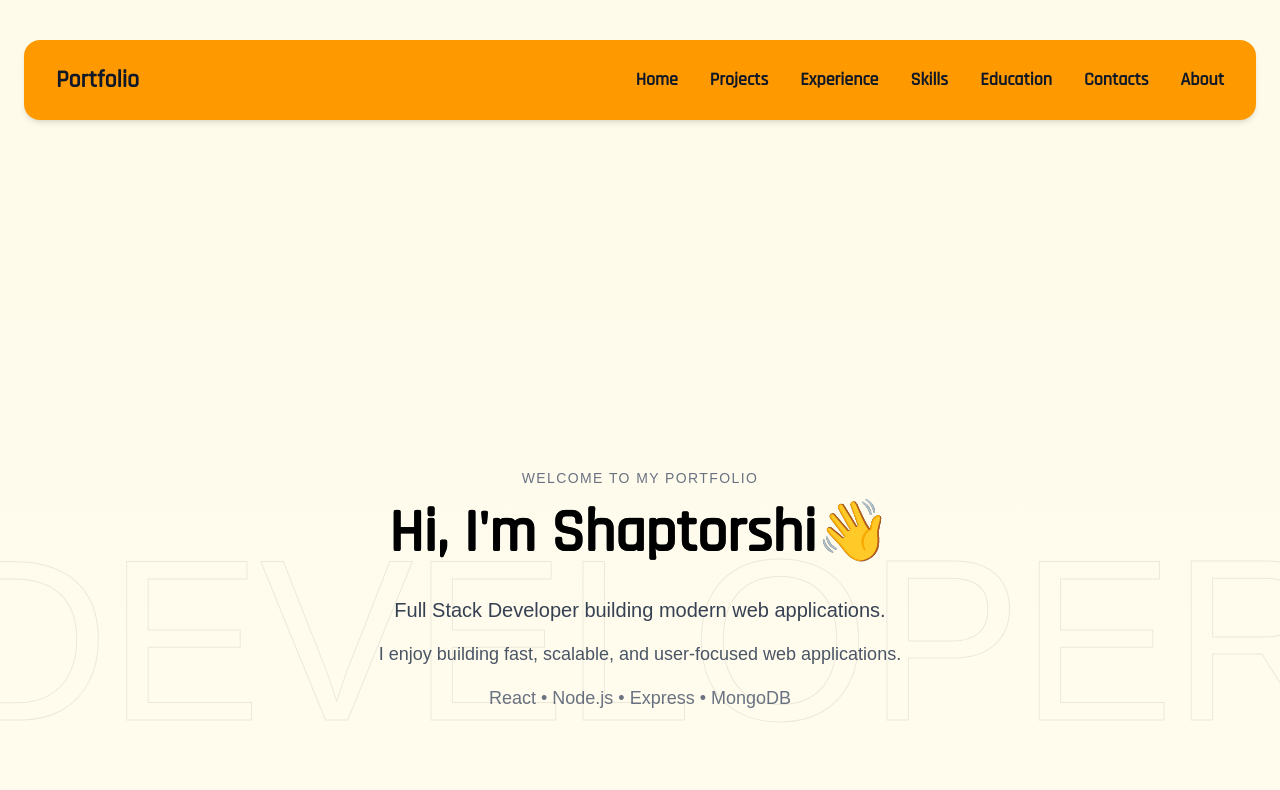
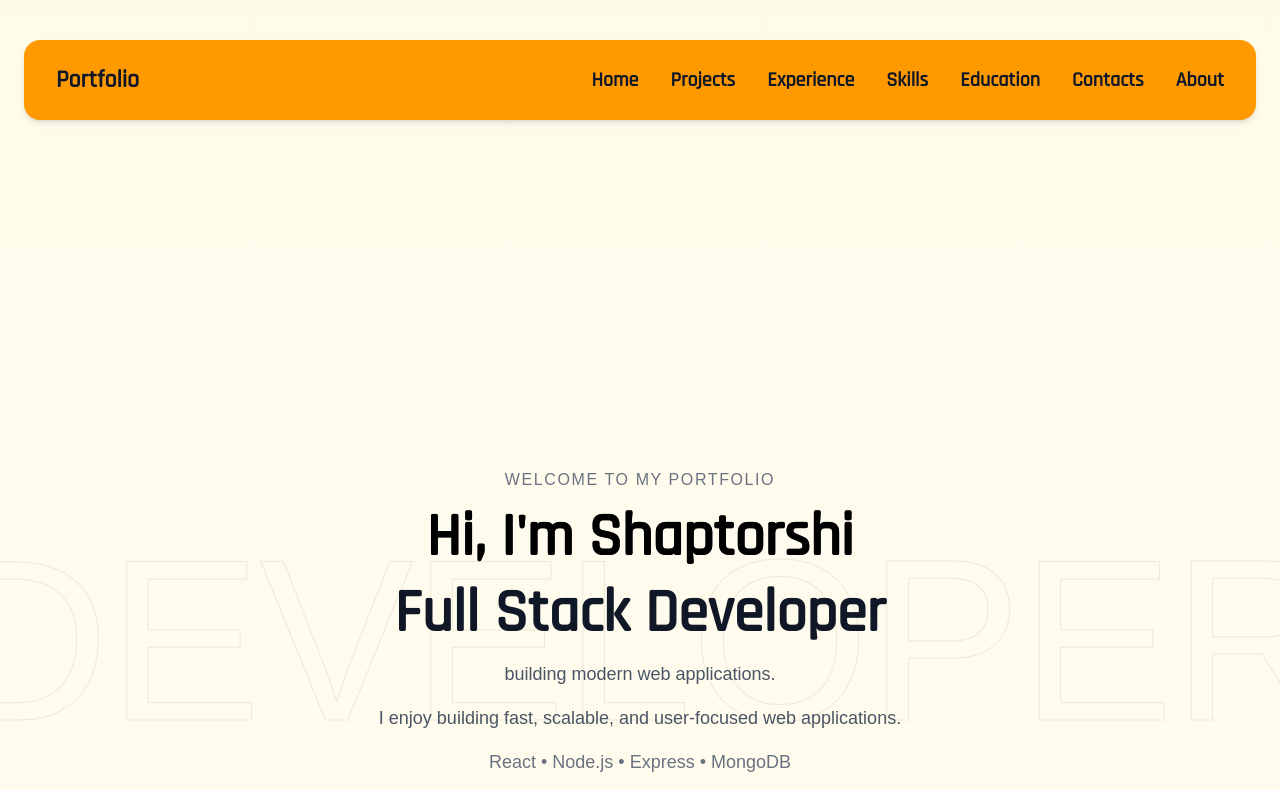
Before and after one commit to Shaptorshi/Portfolio, a React (Vite) app: page / in a window 1280 px wide. Shown: the top 790 px of the page. Built offline with nearby package versions, Linux system fonts and the light colour scheme; a web font is replaced by a local one.

Commit message:
Hero Section Changes

```diff
--- a/src/components/hero.jsx
+++ b/src/components/hero.jsx
@@ -6,10 +6,10 @@ const hero = () => {
     <motion.section className="text-center py-55 px-6 overflow-hidden" initial={{ opacity: 0, y: 40 }} animate={{ opacity: 1, y: 0 }} transition={{ duration: 0.8 }}>
       <div className='cascadia absolute text-[18vw] left-1/2 -translate-x-1/2 bg-outline select-none pointer-events-none z-0 max-w-580'>DEVELOPER</div>
       <div className='z-10'>
-        <p className='cascadia text-sm text-gray-500 tracking-widest uppercase'>Welcome to my portfolio</p>
-        <h1 className='samurai-font mt-4 text-6xl font-bold bg-linear-to-r from-gray-900 to-gray-600 bg-clip-text'>Hi, I'm Shaptorshi👋</h1>
+        <p className='cascadia text-md text-gray-500 tracking-widest uppercase'>Welcome to my portfolio</p>
+        <h1 className='samurai-font mt-4 text-6xl font-bold bg-linear-to-r from-gray-900 to-gray-600 bg-clip-text'>Hi, I'm Shaptorshi</h1>
 
-        <p className='cascadia mt-8 text-xl text-gray-700'>Full Stack Developer building modern web applications.</p>
+        <h2 className='samurai-font mt-4 text-6xl font-semibold text-gray-900'>Full Stack Developer </h2><p className='cascadia mt-4 text-lg font-semibold text-gray-600'>building modern web applications.</p>
         <p className='cascadia mt-4 text-lg text-gray-600'>I enjoy building fast, scalable, and user-focused web applications.</p>
         <p className='cascadia mt-4 text-lg text-gray-500'>
           React • Node.js • Express • MongoDB
@@ -18,7 +18,7 @@ const hero = () => {
           <motion.div whileHover={{ scale: 1.05 }} transition={{ duration: 0.5 }}>
             <a className='bg-gray-800 text-white p-6 rounded-xl cascadia' target="_blank" href="https://drive.google.com/file/d/1SuH6PH-4u_AFhHK2sqh_royR6eWdeki5/view?usp=sharing" download={"SHAPTORSHI_BHATTACHARYA_RESUME.pdf"}>Download Resume</a>
           </motion.div>
-          <motion.div whileHover={{scale:1.05}} transition={{duration:0.1}} className='border p-5 rounded-xl hover:bg-gray-800 hover:text-white transition-all duration-600 ease-in-out hover:scale-y-105'>
+          <motion.div whileHover={{ scale: 1.05 }} transition={{ duration: 0.1 }} className='border p-5 rounded-xl hover:bg-gray-800 hover:text-white transition-all duration-600 ease-in-out hover:scale-y-105'>
             <a href="https://github.com/Shaptorshi" target='_blank' className='cascadia border-amber-400 p-6 rounded-xl'>Check Github</a>
           </motion.div>
         </div>
--- a/src/components/navbar.jsx
+++ b/src/components/navbar.jsx
@@ -7,9 +7,9 @@ const navbar = () => {
 
     return (
         <motion.nav initial={{ y: -100 }} animate={{ y: 0 }} transition={{ duration: 1.2 }} className='samurai-font text-2xl bg-amber-500 shadow-md sticky top-0 z-50 rounded-2xl p-2'>
-            <div className='max-w-7xl mx-auto flex justify-between items-center py-4 px-6 text-gray-900 font-semibold'>
+            <div className='max-w-full mx-auto flex justify-between items-center py-4 px-6 text-gray-900 font-semibold'>
                 <h1>Portfolio</h1>
-                <ul className='hidden md:flex gap-6 lg:gap-8 text-gray-900 items-center text-lg'>
+                <ul className='hidden lg:flex gap-6 lg:gap-8 text-gray-900 items-center text-xl'>
                     <li className='hover:text-white transition duration-300 cursor-pointer'><a href="#home">Home</a></li>
                     <li className='hover:text-white transition duration-300 cursor-pointer'><a href="#projects">Projects</a></li>
                     <li className='hover:text-white transition duration-300 cursor-pointer'><a href="#exp">Experience</a></li>
@@ -18,7 +18,7 @@ const navbar = () => {
                     <li className='hover:text-white transition duration-300 cursor-pointer'><a href="#contacts">Contacts</a></li>
                     <li className='hover:text-white transition duration-300 cursor-pointer'><a href="#about">About</a></li>
                 </ul>
-                <button className='md:hidden' onClick={() => setOpen(!open)}>
+                <button className='lg:hidden' onClick={() => setOpen(!open)}>
                     {open ? <X /> : <Menu />}
                 </button>
 
```
